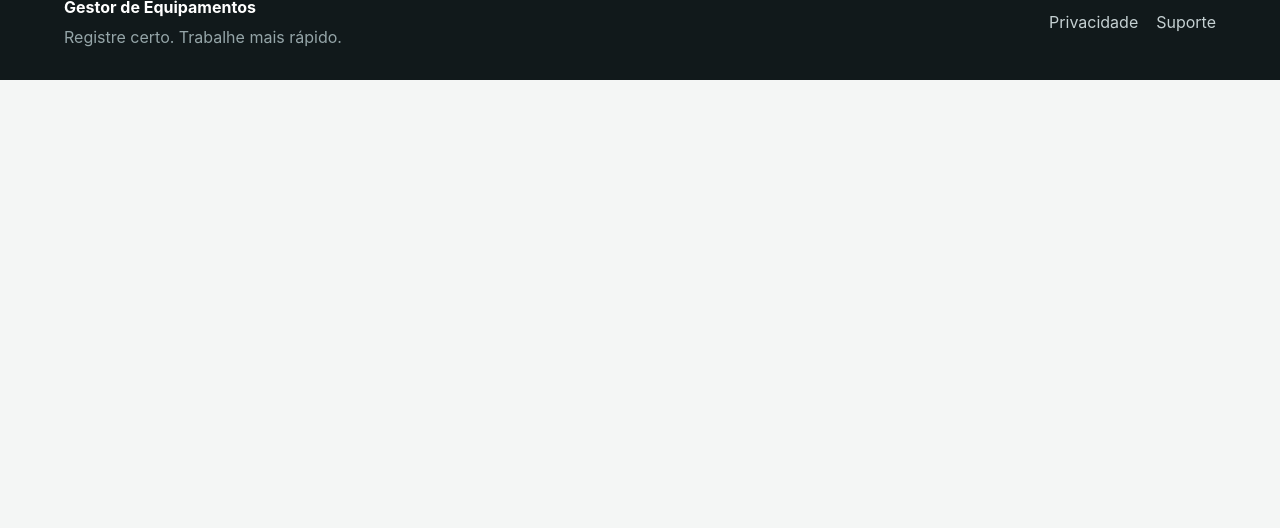
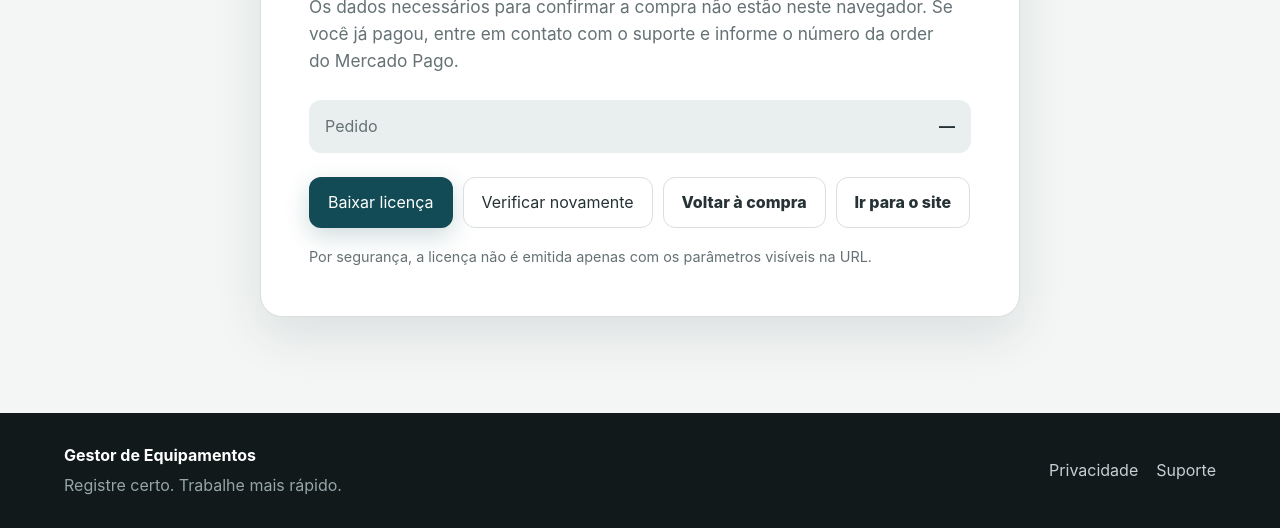
Before and after one commit to clienteg1603/Gestor-de-Equipamentos-Releases, a plain HTML site: page pagamento.html in a window 1280 px wide. Shown: the part 366-894 px from the top of the page. Before the commit the page ends 800 px from the top, so only its background shows below. Drawn offline with Linux system fonts and the light colour scheme.

Commit message:
style: preparar tela de retorno do pagamento

```diff
--- a/comprar.css
+++ b/comprar.css
@@ -216,6 +216,58 @@
   margin: 15px 0 0;
 }
 
+.payment-result-shell {
+  min-height: calc(100vh - 190px);
+  display: grid;
+  place-items: center;
+  padding: 72px 20px 96px;
+}
+
+.payment-result-card {
+  width: min(760px, 100%);
+  padding: clamp(28px, 5vw, 48px);
+  background: var(--surface);
+  border: 1px solid var(--line);
+  border-radius: 22px;
+  box-shadow: var(--shadow);
+}
+
+.payment-result-card h1 {
+  font-size: clamp(2.2rem, 5vw, 3.8rem);
+  margin-bottom: 16px;
+}
+
+.payment-result-card .lead {
+  color: var(--muted);
+  font-size: 1.08rem;
+  max-width: 650px;
+}
+
+.payment-order {
+  display: flex;
+  justify-content: space-between;
+  gap: 20px;
+  margin: 26px 0 18px;
+  padding: 14px 16px;
+  border-radius: 12px;
+  background: var(--surface-2);
+  color: var(--muted);
+}
+
+.payment-order strong {
+  color: var(--graphite);
+  overflow-wrap: anywhere;
+  text-align: right;
+}
+
+.payment-result-actions {
+  margin-top: 24px;
+}
+
+.payment-help {
+  margin: 18px 0 0;
+}
+
 @media (max-width: 900px) {
   .purchase-grid {
     grid-template-columns: 1fr;
@@ -252,4 +304,13 @@
   .purchase-summary dd {
     text-align: left;
   }
+
+  .payment-order {
+    flex-direction: column;
+    gap: 4px;
+  }
+
+  .payment-order strong {
+    text-align: left;
+  }
 }
```
